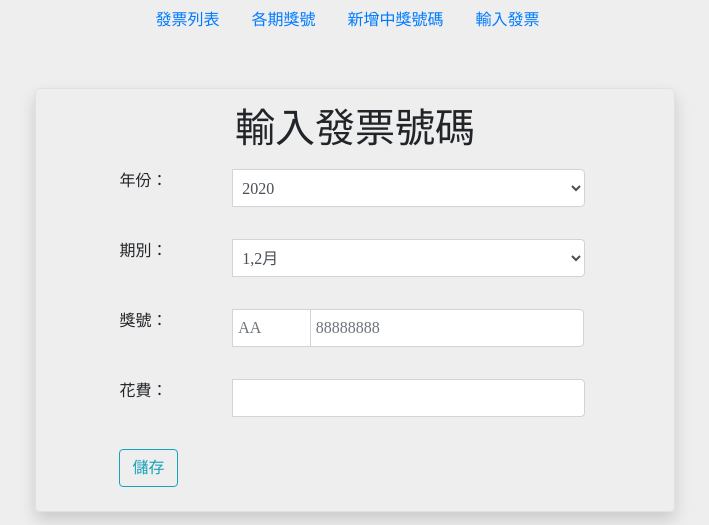
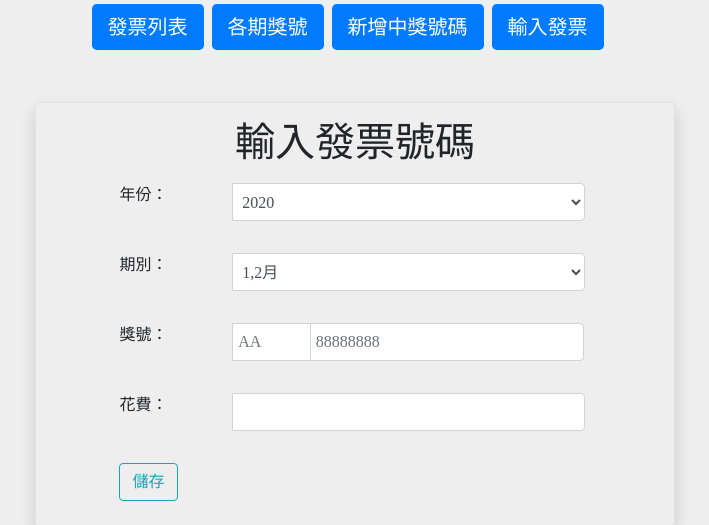
Before and after one commit to wdaweb/invoice-chang180, a PHP site: page /index.php in a window 1280 px wide. Shown: the top 525 px of the page, without its empty margins (285-994 px from the left). Run offline with PHP 8.4, Linux system fonts and the light colour scheme.

Commit message:
header modified

```diff
--- a/include/header.php
+++ b/include/header.php
@@ -1,7 +1,7 @@
     <nav class="container nav justify-content-center">
-    <li class="nav-item"><a class="nav-link" href="list.php">發票列表</a></li>
-    <li class="nav-item"><a class="nav-link" href="invoice.php">各期獎號</a></li>
-    <li class="nav-item"><a class="nav-link" href="add_invoice.php">新增中獎號碼</a></li>
+    <li class="nav-item"><a class="nav-link btn-lg btn-primary m-1" href="list.php">發票列表</a></li>
+    <li class="nav-item"><a class="nav-link btn-lg btn-primary m-1" href="invoice.php">各期獎號</a></li>
+    <li class="nav-item"><a class="nav-link btn-lg btn-primary m-1" href="add_invoice.php">新增中獎號碼</a></li>
     <!-- <li class="nav-item"><a class="nav-link" href="award.php">對獎</a></li> -->
-    <li class="nav-item"><a class="nav-link" href="index.php">輸入發票</a></li>
+    <li class="nav-item"><a class="nav-link btn-lg btn-primary m-1" href="index.php">輸入發票</a></li>
     </nav>
```
